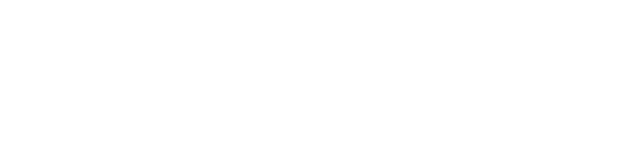
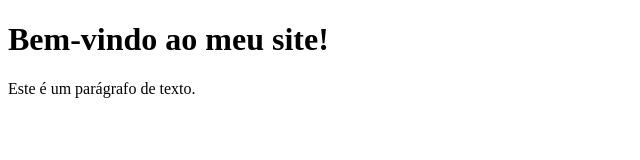
Before and after one commit to Fernando-Onishi/html, a plain HTML site: page index.html in a window 1280 px wide. Shown: the whole page, without its empty margins (0-640 px from the left). Drawn offline with Linux system fonts and the light colour scheme.

Commit message:
Add files via upload

```diff
--- a/index.html
+++ b/index.html
@@ -1 +1,16 @@
 <!DOCTYPE html>
+<html>
+    <head>
+        <title>
+            Página do Fernando
+        </title>
+    </head>
+    <body>
+        <h1>
+            Bem-vindo ao meu site!
+        </h1>
+        <p>
+            Este é um parágrafo de texto.
+        </p>
+    </body>
+</html>
```
